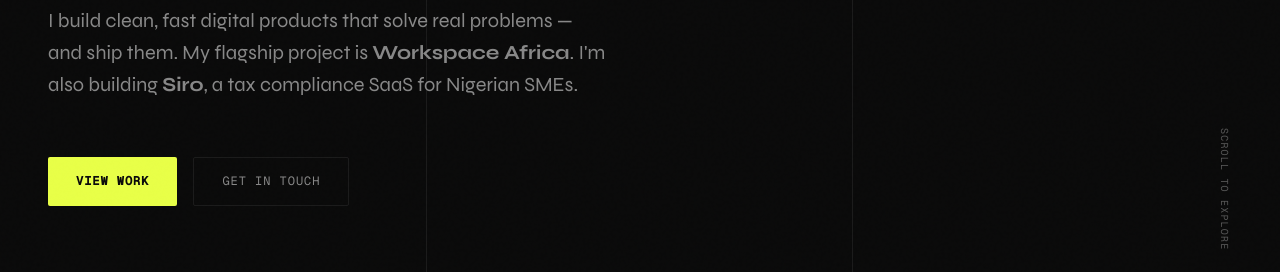
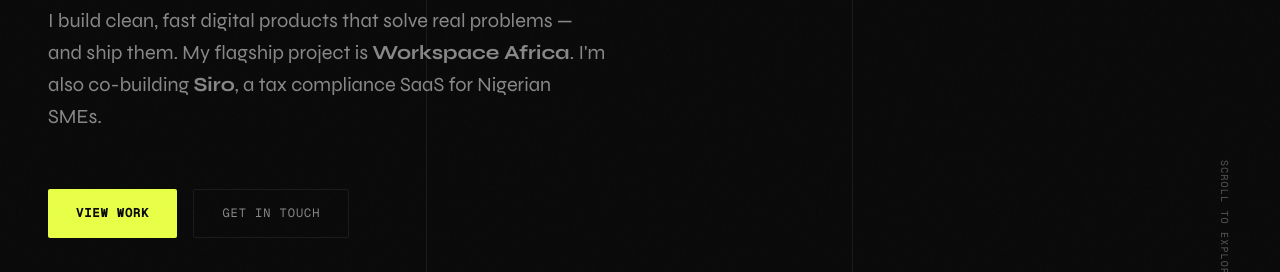
Before and after one commit to OlaMarcus09/Olawale.Aregbe, a plain HTML site: page index.html in a window 1280 px wide. Shown: the part 528-800 px from the top of the page. Drawn offline with nearby package versions, Linux system fonts and the light colour scheme.

Commit message:
Update description of co-building Siro project

```diff
--- a/index.html
+++ b/index.html
@@ -691,7 +691,7 @@
 
     <p class="hero-tagline">
       I build clean, fast digital products that solve real problems — and ship them.
-      My flagship project is <strong>Workspace Africa</strong>. I'm also building <strong>Siro</strong>, a tax compliance SaaS for Nigerian SMEs.
+      My flagship project is <strong>Workspace Africa</strong>. I'm also co-building <strong>Siro</strong>, a tax compliance SaaS for Nigerian SMEs.
     </p>
 
     <div class="hero-ctas">
```
